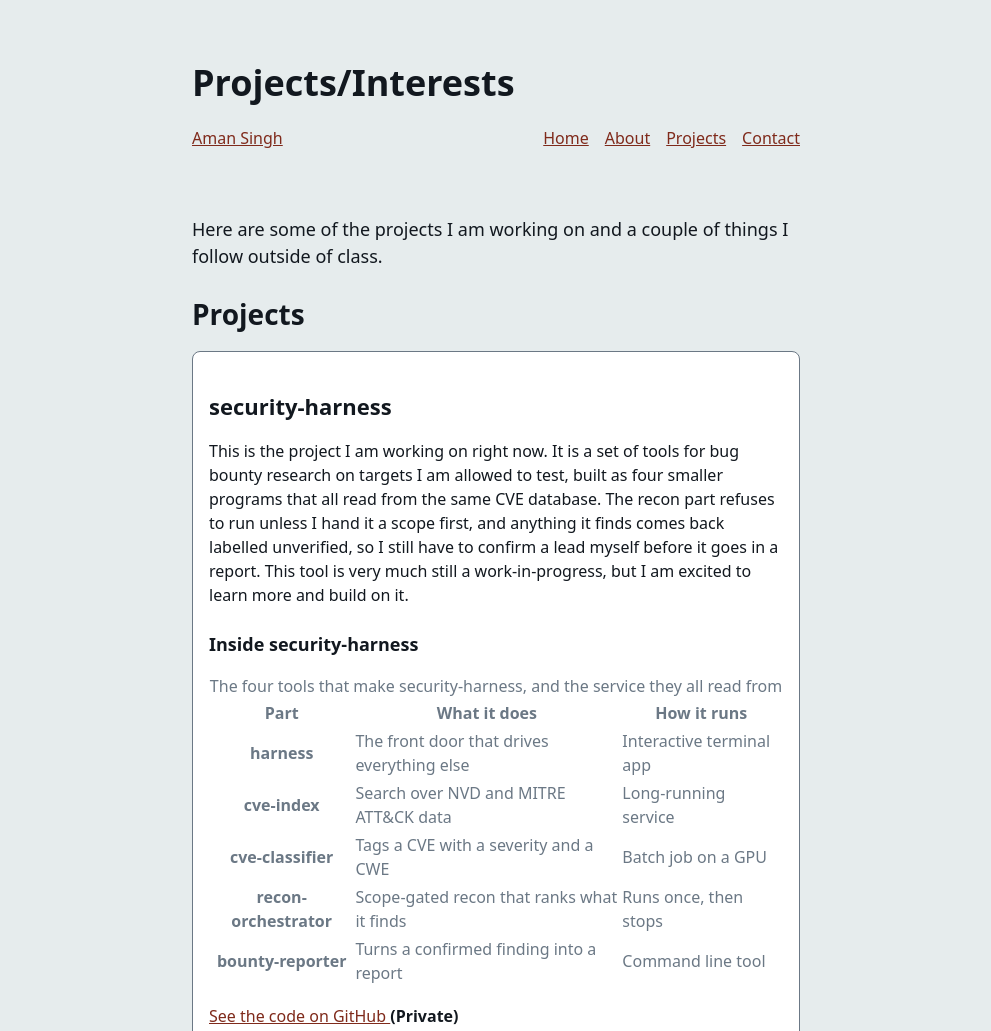
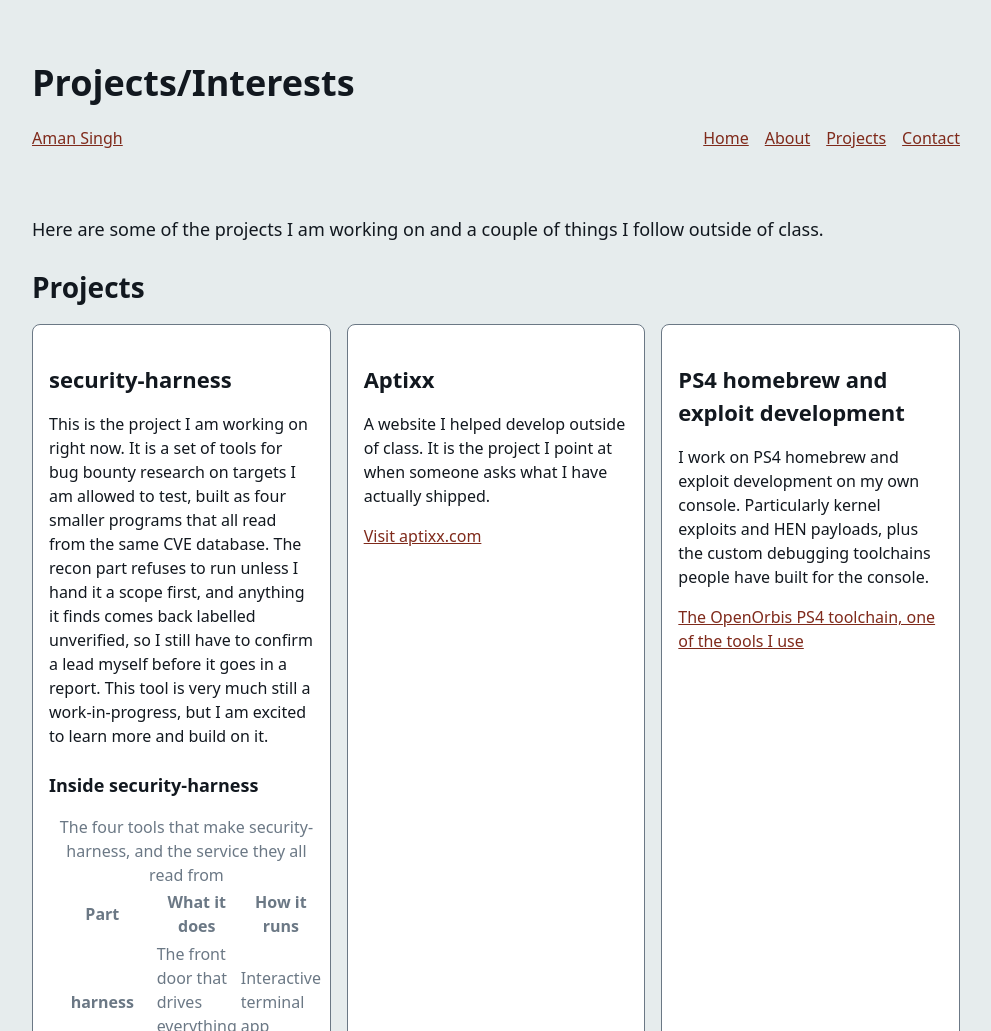
Before and after one commit to amansingh909/cosc219-site, a plain HTML site: page projects.html in a window 1280 px wide. Shown: the top 1031 px of the page, without its empty margins (144-1135 px from the left). Drawn offline with Linux system fonts and the light colour scheme.

Commit message:
B2 card grid

```diff
--- a/css/styles.css
+++ b/css/styles.css
@@ -23,8 +23,8 @@ body {
     line-height: 1.5;
 }
 
-h1 { font-size: 2.25rem; }
-h2 { font-size: 1.75rem; }
+h1 { font-size: 1.75rem; }
+h2 { font-size: 1.5rem; }
 h3 { font-size: 1.375rem; }
 h4 { font-size: 1.125rem; }
 h5 { font-size: 1rem; }
@@ -37,6 +37,12 @@ fieldset {
     border-radius: 1rem;
     padding: var(--space);
     margin-bottom: var(--space);
+}
+
+.cards {
+    display: grid;
+    grid-template-columns: repeat(auto-fit, minmax(15rem, 1fr));
+    gap: var(--space);
 }
 
 legend { color: var(--brand); font-weight: bold; padding: 0 0.5rem; }
@@ -80,7 +86,6 @@ article {
     border: 1px solid var(--muted);
     border-radius: 0.5rem;
     padding: var(--space);
-    margin-bottom: var(--space);
 }
 
 nav {
@@ -106,3 +111,12 @@ table { color:var(--muted);}
 
 
 .intro { font-size: 1.125rem; margin-bottom: var(--space); }
+
+@media (min-width: 40rem) {
+    h1 { font-size: 2.25rem; }
+    h2 { font-size: 1.75rem; }
+}
+
+@media (min-width: 50rem) {
+    main, header, footer { max-width: 60rem; }
+}
```
